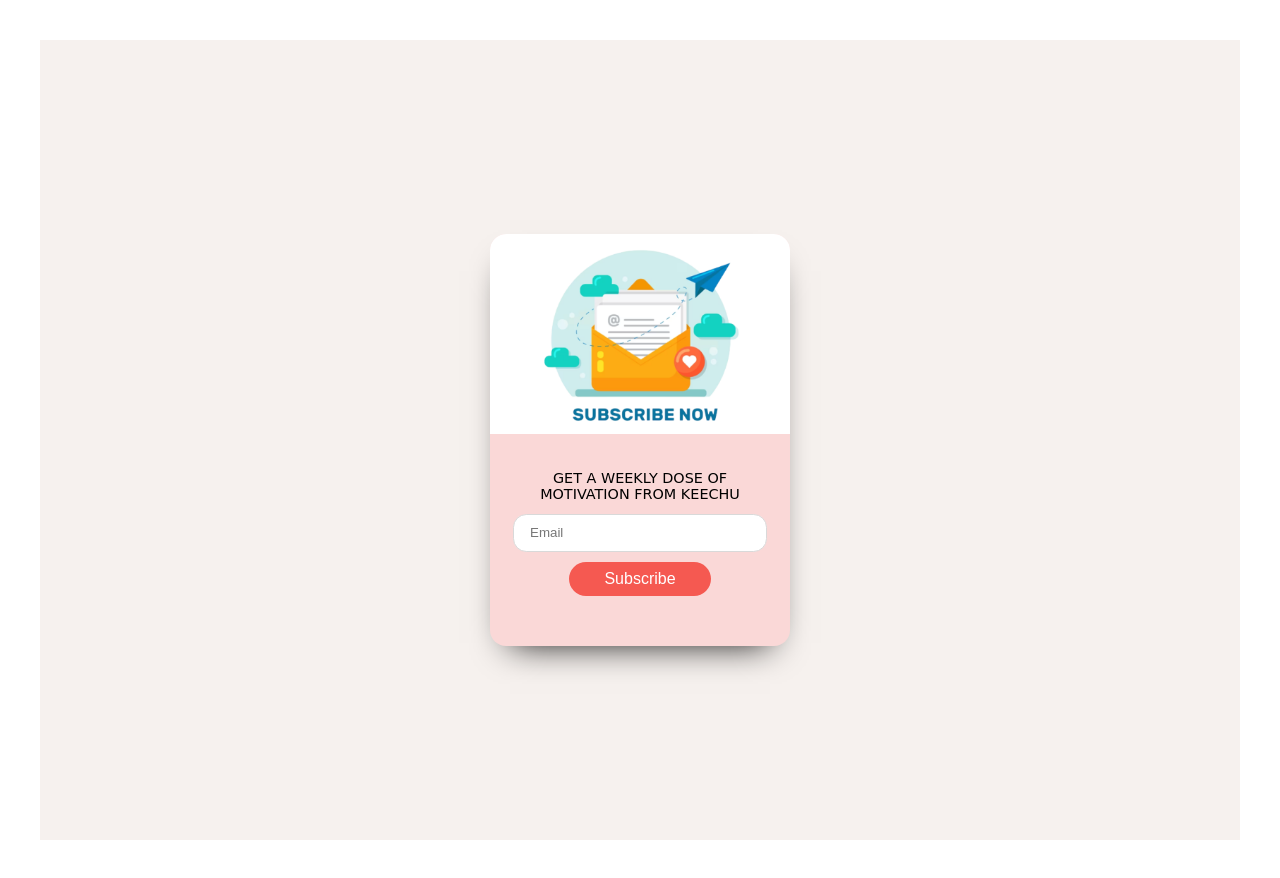
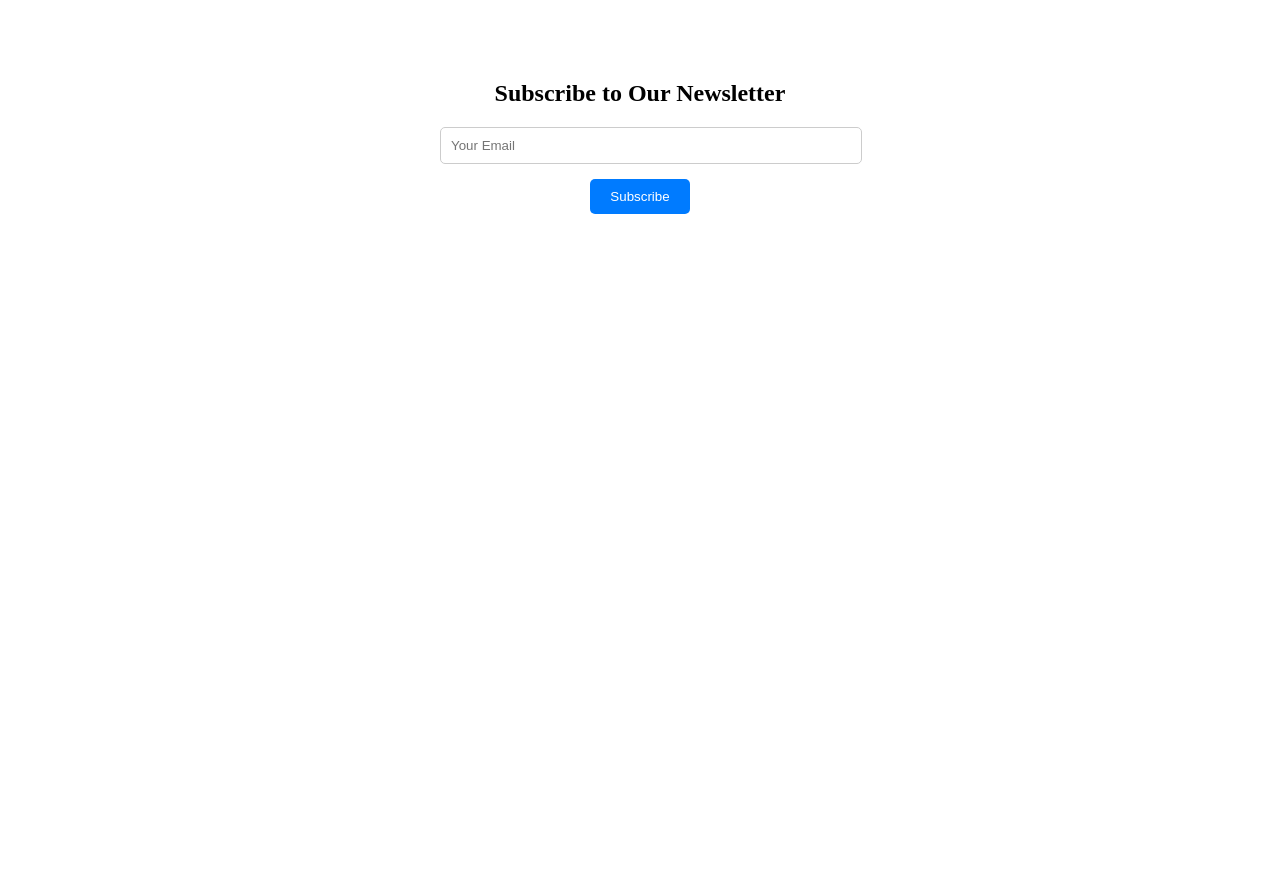
Before and after one commit to anshika9946/KEECHU, a React (Vite) app in the folder Client/: page /newsletter in a window 1280 px wide. After the commit the page ends 800 px from the top, so only its background shows below. Built offline with nearby package versions, Linux system fonts and the light colour scheme.

Commit message:
frontend form setup

```diff
--- a/Client/src/pages/ComposeNewsletter.jsx
+++ b/Client/src/pages/ComposeNewsletter.jsx
@@ -1,10 +1,61 @@
+import { useState } from 'react';
+import axios from 'axios';
 
-const ComposeNewsletter = () => {
-    return (
-        <div className="ComposeNewsletter">
-            ComposeNewsletter
+function ComposeNewsletter() {
+  const [subject, setSubject] = useState('');
+  const [newsletterContent, setNewsletterContent] = useState('');
+  const [error, setError] = useState(null);
+
+  const handleSubmit = async (e) => {
+    e.preventDefault();
+
+    try {
+      const response = await axios.post('/send-newsletter', {
+        subject,
+        newsletterContent,
+      });
+
+      if (response.status === 200) {
+        // Handle a successful newsletter submission (e.g., show a success message)
+      } else {
+        setError('Newsletter sending failed. Please try again later.');
+      }
+    } catch (err) {
+      setError('Newsletter sending failed. Please try again later.');
+    }
+  };
+
+  return (
+    <div>
+      <h1>Compose Newsletter</h1>
+      <form onSubmit={handleSubmit}>
+        <label htmlFor="subject">Subject:</label>
+        <input
+          type="text"
+          id="subject"
+          name="subject"
+          required
+          value={subject}
+          onChange={(e) => setSubject(e.target.value)}
+        />
+
+        <label htmlFor="newsletterContent">Newsletter Content (HTML):</label>
+        <textarea
+          id="newsletterContent"
+          name="newsletterContent"
+          required
+          value={newsletterContent}
+          onChange={(e) => setNewsletterContent(e.target.value)}
+        ></textarea>
+
+        <div id="email-error" style={{ color: 'red' }}>
+          {error}
         </div>
-    );
+
+        <input type="submit" value="Send Newsletter" />
+      </form>
+    </div>
+  );
 }
 
 export default ComposeNewsletter;
--- a/Client/src/pages/Newsletter.css
+++ b/Client/src/pages/Newsletter.css
@@ -1,118 +1,44 @@
-.wrapper {
-    min-height: 100vh;
-    color: #000;
-    font-family: 'comic sans ms', sans-serif;
-    font-size: 1rem;
-    background-color: #F6F1EE;
-    display: -ms-grid;
-    display: grid;
-    place-items: center;
+.NewsletterSubscription {
   text-align: center;
+  padding: 20px;
 }
 
-  .container {
-    background-color: #FAD8D7;
-    padding: 1em;
-    border-radius: 1em;
-    max-width: 768px;
-    display: -ms-grid;
-    display: grid;
-    place-items: center;
-    -webkit-box-shadow: 0px 17px 34px -20px #000000;
-            box-shadow: 0px 17px 34px -20px #000000;
+form {
+  max-width: 400px;
+  margin: 0 auto;
 }
 
-
-  .text {
-    font-size: 0.8 rem;
-    margin-bottom: 0.8em;
+h2 {
+  font-size: 24px;
+  margin-bottom: 20px;
 }
 
-  .container {
-    width: 300px;
-    overflow: hidden;
-    padding: 0;
+.form-group {
+  margin-bottom: 15px;
 }
 
-  .img {
+input[type="email"] {
   width: 100%;
-    height: auto;
-    border-radius: 1em 1em 0 0;
-    -o-object-fit: contain;
-       object-fit: contain;
-    -webkit-transform: translateY(-5%);
-            transform: translateY(-5%);
+  padding: 10px;
+  border: 1px solid #ccc;
+  border-radius: 5px;
 }
 
-  .img__container {
-    height: 200px;
-    overflow: hidden;
-    margin-bottom: 1.5em;
+.error {
+  color: red;
+  margin-top: 10px;
 }
 
-  .title {
-    margin-bottom: 0.9em;
+button {
+  background-color: #007bff;
+  color: #fff;
+  padding: 10px 20px;
+  border: none;
+  border-radius: 5px;
+  cursor: pointer;
+  transition: background-color 0.3s;
 }
 
-  .subtitle {
-    font-size: 0.9rem;
-    text-transform: uppercase;
-    margin-bottom: 0.8em;
-    font-weight: 400;
+button:hover {
+  background-color: #0056b3;
 }
-
-  .content {
-    display: -ms-grid;
-    display: grid;
-    place-items: center;
-    padding: 0 2em;
-    margin-bottom: 1.8em;
-  }
-
-  .email {
-    padding: 0.5rem 0 0.5rem 1rem;
-    line-height: 1.5;
-    width: 100%;
-    border: 1px solid #d9d9d9;
-    border-radius: 1em;
-    margin-bottom: 0.8em;
-  }
-
-  ::-webkit-input-placeholder {
-    color: #777777;
-  }
-
-  :-ms-input-placeholder {
-    color: #777777;
-  }
-
-  ::-ms-input-placeholder {
-    color: #777777;
-  }
-
-  ::placeholder {
-    color: #777777;
-  }
-
-  .subscribe {
-    color: #fff;
-    font-size: 1rem;
-    font-weight: 400;
-    background-color: #f55951;
-    padding: 0.5em 0;
-    display: inline-block;
-    border: none;
-    border-radius: 2rem;
-    width: 60%;
-    margin-bottom: 1.3em;
-  }
-
-  @media screen and (max-width: 300px) {
-    span.psw {
-      display: block;
-      float: none;
-    }
-    .cancelbtn {
-      width: 100%;
-    }
-  }
--- a/Client/src/pages/Newsletter.jsx
+++ b/Client/src/pages/Newsletter.jsx
@@ -1,6 +1,6 @@
 import './Newsletter.css'; // Import your CSS file
-import axios from 'axios'; // Import Axios or your preferred HTTP client library
-import { useState } from 'react'; // Import useState from React
+import { useState } from 'react';
+import axios from 'axios';
 
 function Newsletter() {
   const [email, setEmail] = useState('');
@@ -11,14 +11,14 @@ function Newsletter() {
 
     if (!isValidEmail(email)) {
       setError('Please enter a valid email address.');
-        return; // Prevent further processing if email is not valid
+      return;
     }
+
     try {
-      // Send a POST request to your backend to handle the subscription
       const response = await axios.post('/subscribe', { email });
 
       if (response.status === 200) {
-        console.log(response.data.message);
+        // Handle a successful subscription (e.g., show a success message)
       } else {
         setError('Subscription failed. Please try again later.');
       }
@@ -37,32 +37,22 @@ function Newsletter() {
   };
 
   return (
-    <div className="Newsletter">
-      <form action="/subscribe" method="POST" onSubmit={handleSubmit}>
-        <section className="wrapper">
-          <div className="container">
-            <div className="img__container">
-              <img src="src\assets\Img.png" alt="salad" className="img" />
-            </div>
-            <div className="content">
-              <h2 className="subtitle">Get a weekly dose of motivation from KEECHU</h2>
+    <div className="NewsletterSubscription">
+      <form onSubmit={handleSubmit}>
+        <h2>Subscribe to Our Newsletter</h2>
+        <div className="form-group">
           <input
             type="email"
-                id="email"
-                name="email"
+            placeholder="Your Email"
+            value={email}
+            onChange={handleEmailChange}
             required
-                className="email"
-                placeholder="Email"
-                value={email}
-                onChange={handleEmailChange} // Use the onChange event to update the email state
           />
-              <div id="email-error" style={{ color: 'red' }}>
-                {error}
         </div>
-              <input type="submit" value="Subscribe" className="subscribe" />
+        {error && <div className="error">{error}</div>}
+        <div className="form-group">
+          <button type="submit">Subscribe</button>
         </div>
-          </div>
-        </section>
       </form>
     </div>
   );
```
Lines whose indentation alone changed are shown as unchanged.
